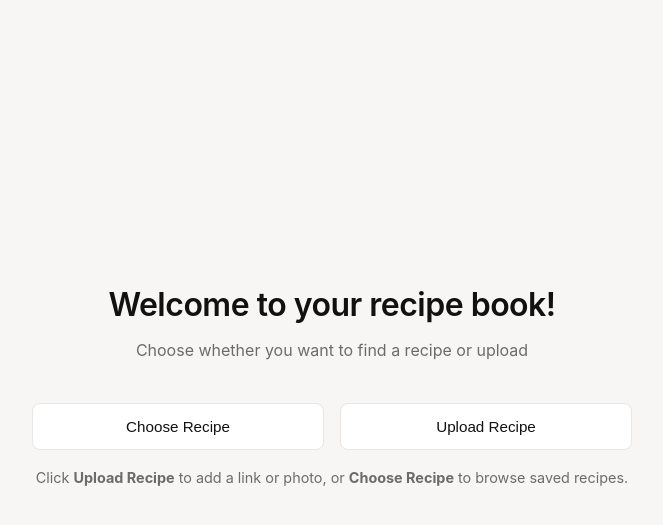
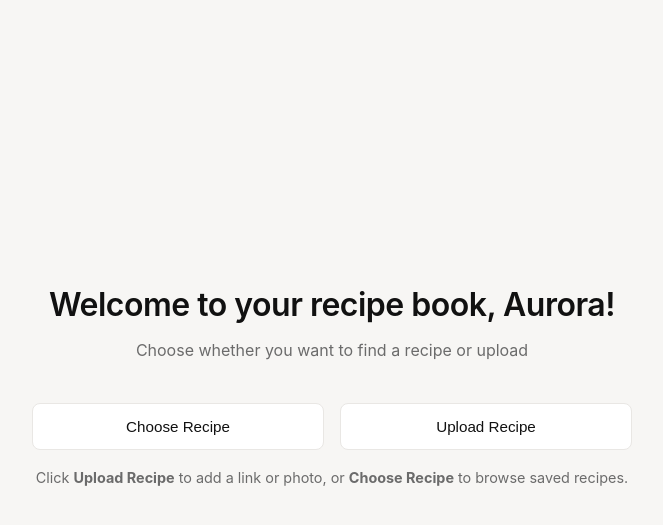
Before and after one commit to jjohnsrepo/Recipe_App, a Flask app: page / in a window 1280 px wide. Shown: the top 525 px of the page, without its empty margins (308-971 px from the left). Run offline with Flask 3, Linux system fonts and the light colour scheme.

Commit message:
small text change

```diff
--- a/templates/landing.html
+++ b/templates/landing.html
@@ -8,7 +8,7 @@
 </head>
 <body>
     <div class="container">
-        <h1>Welcome to your recipe book!</h1>
+        <h1>Welcome to your recipe book, Aurora!</h1>
         <h2>Choose whether you want to find a recipe or upload</h2>
 
         <div class="button-group">
```
